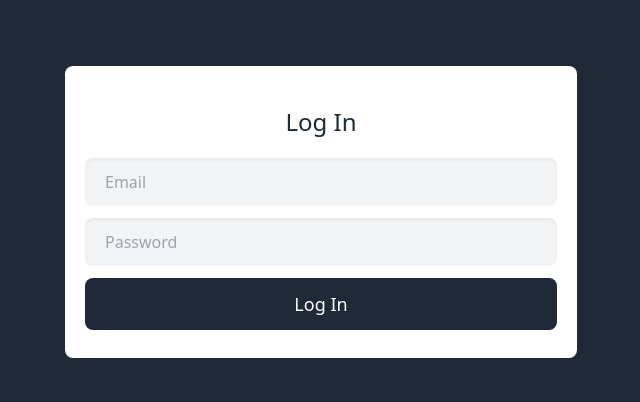
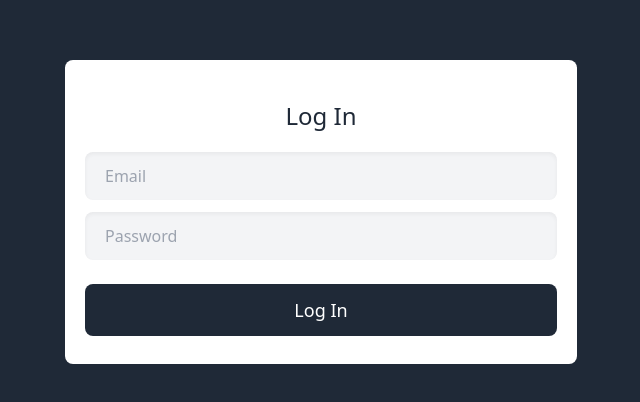
Before and after one commit to camelcrush/nuber-eats-frontend, a React (Create React App) app: page / in a window 1280 px wide. Shown: the part 188-590 px from the top of the page, without its empty margins (319-959 px from the left). Built offline with nearby package versions, Linux system fonts and the light colour scheme.

Commit message:
Login From

```diff
--- a/package.json
+++ b/package.json
@@ -15,6 +15,7 @@
     "graphql": "^16.6.0",
     "react": "^18.2.0",
     "react-dom": "^18.2.0",
+    "react-hook-form": "^7.39.6",
     "react-router-dom": "^5.3.4",
     "react-scripts": "5.0.1",
     "typescript": "^4.9.3",
--- a/src/pages/login.tsx
+++ b/src/pages/login.tsx
@@ -1,14 +1,64 @@
 import React from "react";
+import { useForm } from "react-hook-form";
+
+interface ILoginForm {
+  email?: string;
+  password?: string;
+}
 
 export const Login = () => {
+  const {
+    register,
+    getValues,
+    formState: { errors },
+    handleSubmit,
+  } = useForm<ILoginForm>();
+  const onSubmit = () => {
+    console.log(getValues());
+  };
   return (
     <div className="h-screen flex items-center justify-center bg-gray-800">
       <div className="bg-white w-full max-w-lg pt-10 pb-7 rounded-lg text-center">
         <h3 className="text-2xl text-gray-800">Log In</h3>
-        <form className="grid gap-3 mt-5 px-5">
-          <input placeholder="Email" className="input" />
-          <input placeholder="Password" className="input" />
-          <button className="btn">Log In</button>
+        <form
+          onSubmit={handleSubmit(onSubmit)}
+          className="grid gap-3 mt-5 px-5"
+        >
+          <input
+            {...register("email", { required: "Email is required" })}
+            name="email"
+            required
+            type="email"
+            placeholder="Email"
+            className="input"
+          />
+          {errors.email?.message && (
+            <span className="font-medium text-red-500">
+              {errors.email?.message}
+            </span>
+          )}
+          <input
+            {...register("password", {
+              required: "Password is required",
+              minLength: 10,
+            })}
+            name="password"
+            required
+            type="password"
+            placeholder="Password"
+            className="input"
+          />
+          {errors.password?.message && (
+            <span className="font-medium text-red-500">
+              {errors.password?.message}
+            </span>
+          )}
+          {errors.password?.type === "minLength" && (
+            <span className="font-medium text-red-500">
+              Password must be more than 10 chars.
+            </span>
+          )}
+          <button className="btn mt-3">Log In</button>
         </form>
       </div>
     </div>
--- a/src/styles/styles.css
+++ b/src/styles/styles.css
@@ -664,11 +664,6 @@ video {
   padding-right: 1.25rem;
 }
 
-.py-3 {
-  padding-top: 0.75rem;
-  padding-bottom: 0.75rem;
-}
-
 .pt-10 {
   padding-top: 2.5rem;
 }
@@ -686,9 +681,8 @@ video {
   line-height: 2rem;
 }
 
-.text-lg {
-  font-size: 1.125rem;
-  line-height: 1.75rem;
+.font-medium {
+  font-weight: 500;
 }
 
 .text-gray-800 {
@@ -696,16 +690,7 @@ video {
   color: rgb(31 41 55 / var(--tw-text-opacity));
 }
 
-.text-white {
+.text-red-500 {
   --tw-text-opacity: 1;
-  color: rgb(255 255 255 / var(--tw-text-opacity));
+  color: rgb(239 68 68 / var(--tw-text-opacity));
 }
-
-.hover\:opacity-90:hover {
-  opacity: 0.9;
-}
-
-.focus\:outline-none:focus {
-  outline: 2px solid transparent;
-  outline-offset: 2px;
-}
```
Also changed, not shown: 1 other file (tests, documents, lock files or other folders).
